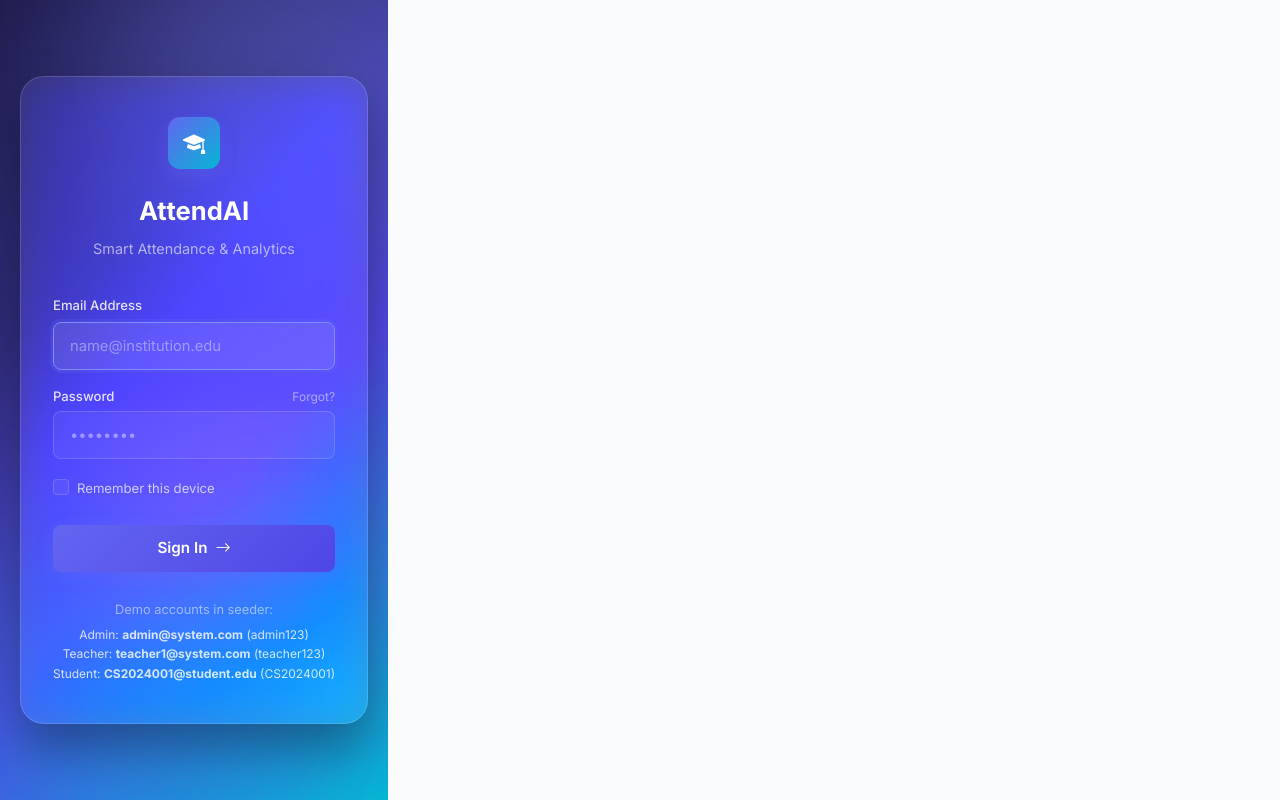
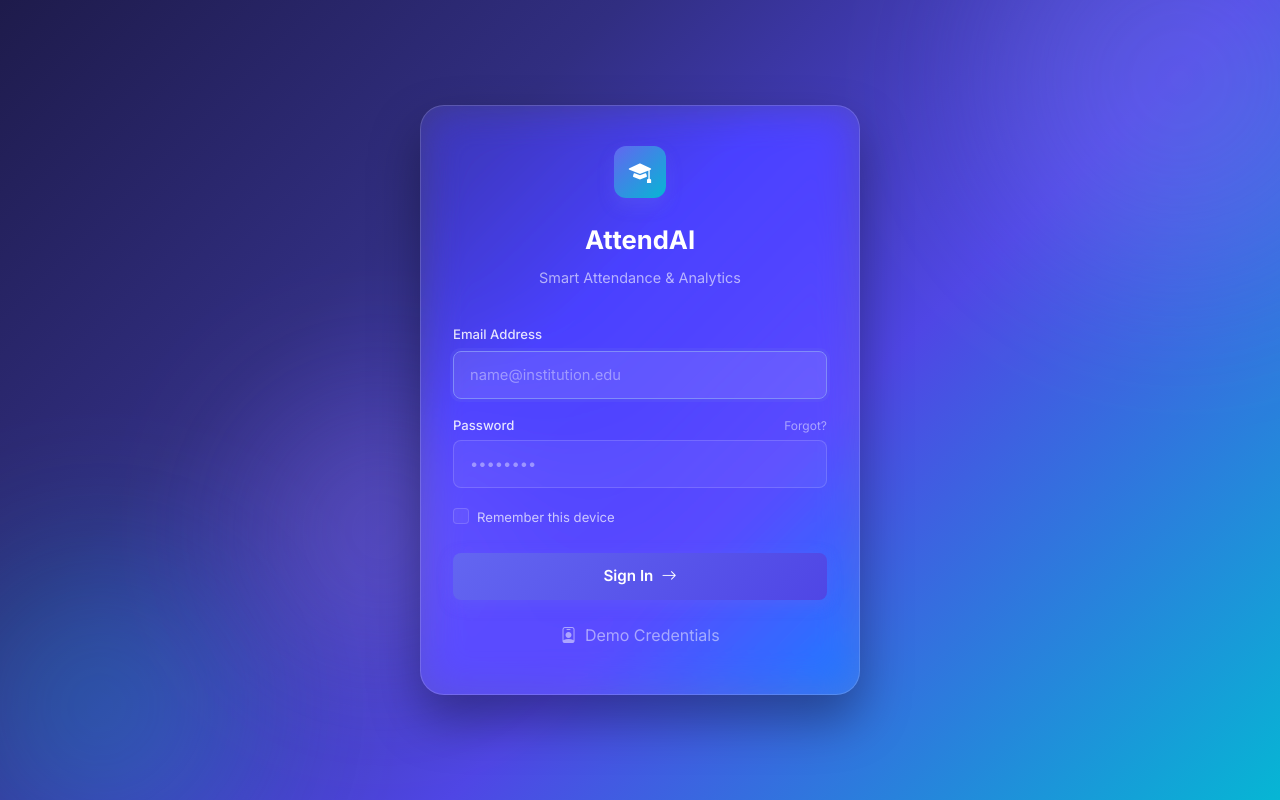
Before and after one commit to ladlahackerrrr/smart-attendance, a Flask app: page /auth/login in a window 1280 px wide. Run offline with Flask 3, Linux system fonts and the light colour scheme; some libraries are stand-ins or nearby versions.

Commit message:
Changes in ui

```diff
--- a/app/static/css/auth.css
+++ b/app/static/css/auth.css
@@ -188,3 +188,32 @@
 .auth-form .btn-login:active {
   transform: translateY(0);
 }
+
+html,
+body {
+    width: 100%;
+    height: 100%;
+    margin: 0;
+    padding: 0;
+}
+
+body.app-body {
+    width: 100%;
+    min-height: 100vh;
+}
+
+body.app-body > main {
+    width: 100%;
+    min-height: 100vh;
+    display: block;
+}
+
+.auth-wrapper {
+    width: 100%;
+    min-width: 100%;
+    min-height: 100vh;
+
+    display: flex;
+    justify-content: center;
+    align-items: center;
+}
--- a/app/templates/auth/login.html
+++ b/app/templates/auth/login.html
@@ -59,14 +59,22 @@
                 <span>Sign In</span>
                 <i class="bi bi-arrow-right"></i>
             </button>
+            <button
+                type="button"
+                class="btn btn-link w-100 mt-3 text-decoration-none text-white-50"
+                data-bs-toggle="modal"
+                data-bs-target="#demoCredentialsModal">
+                <i class="bi bi-person-badge me-1"></i>
+                Demo Credentials
+            </button>
         </form>
-
-        <div class="text-center mt-4">
-            <span class="text-white-50" style="font-size:0.8rem;">Demo accounts in seeder:</span>
-            <div class="mt-1" style="font-size:0.75rem; color: rgba(255,255,255,0.8);">
-                Admin: <strong>admin@system.com</strong> (admin123)<br>
-                Teacher: <strong>teacher1@system.com</strong> (teacher123)<br>
-                Student: <strong>CS2024001@student.edu</strong> (CS2024001)
+        <div class="modal fade"
+            id="demoCredentialsModal"
+            tabindex="-1">
+            <div class="modal-dialog modal-dialog-centered">
+                <div class="modal-content rounded-4 border-0 shadow-lg">
+                    <!-- Rest of the modal code goes here -->
+                </div>
             </div>
         </div>
     </div>
--- a/app/templates/base.html
+++ b/app/templates/base.html
@@ -82,7 +82,7 @@
     </div>
     {% else %}
     <!-- Public / Unauthenticated Layout -->
-    <main>
+    <main class="w-100 p-0 m-0">
         {{ self.content() }}
     </main>
     {% endif %}
```
Also changed, not shown: instance/attendance.db.
